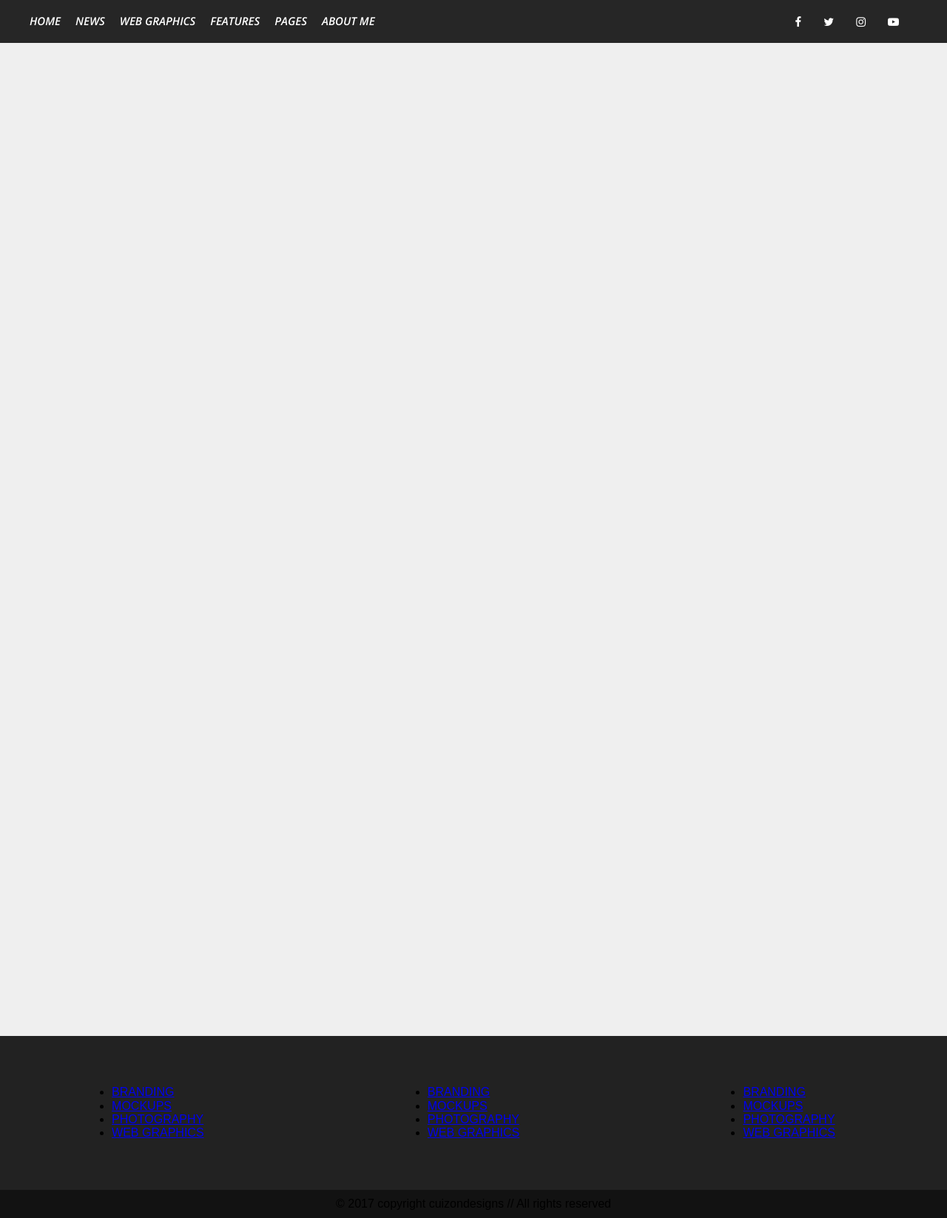
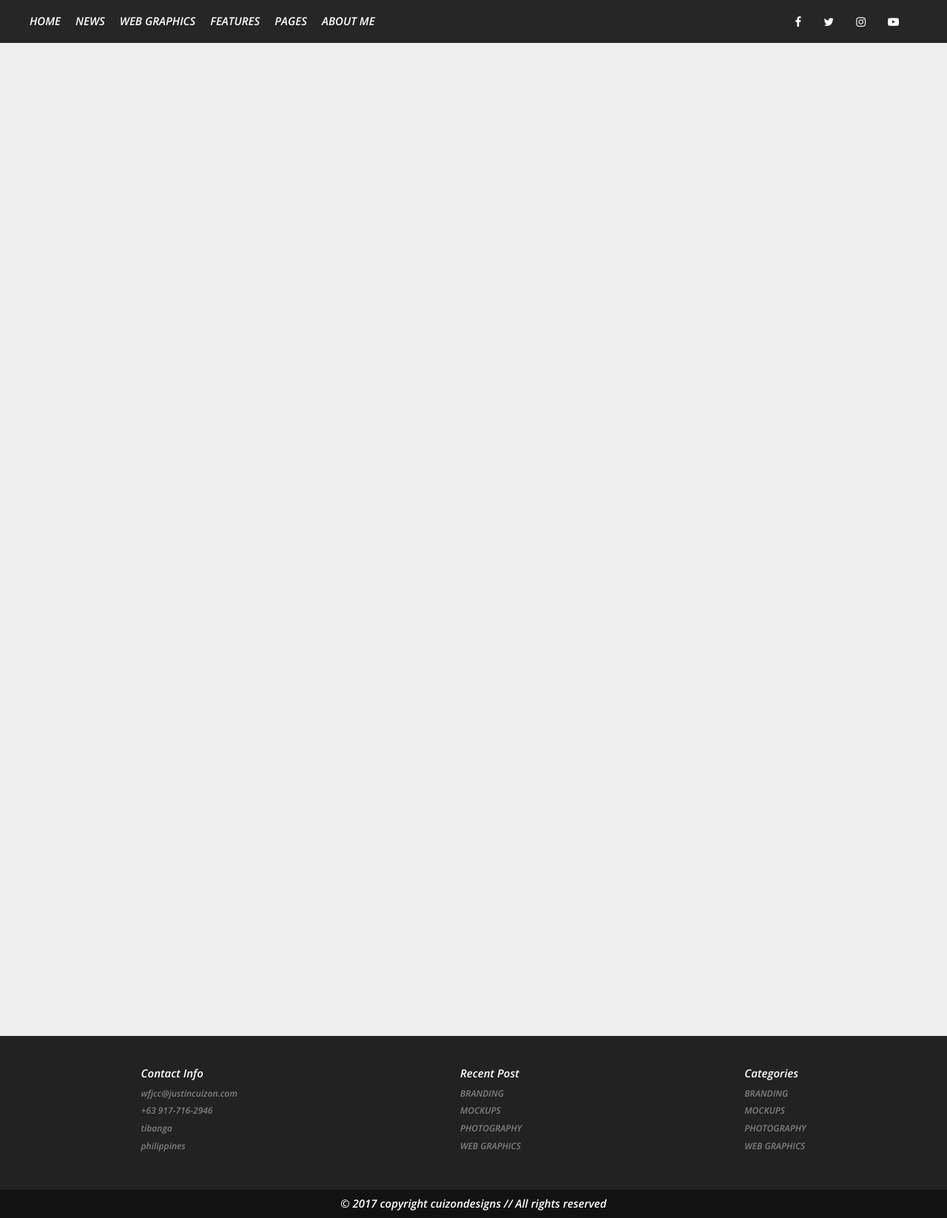
Before and after one commit to juscuizon/blog, a Jekyll site: the page built from index.html, in a window 1280 px wide. Shown: the whole page at 74% size. Built offline with Jekyll 4.4.1, drawn with Linux system fonts in a browser that asks for light colours; some web fonts are replaced.

Commit message:
created a container for the footer and added some temporary styles for the texts

```diff
--- a/_includes/footer.html
+++ b/_includes/footer.html
@@ -1 +1 @@
-<div class="footer-bar"><div class="contact-information"><ul><li><a href="#">BRANDING</a></li><li><a href="#">MOCKUPS</a></li><li><a href="#">PHOTOGRAPHY</a></li><li><a href="#">WEB GRAPHICS</a></li></ul></div><div class="recent-post"><ul><li><a href="#">BRANDING</a></li><li><a href="#">MOCKUPS</a></li><li><a href="#">PHOTOGRAPHY</a></li><li><a href="#">WEB GRAPHICS</a></li></ul></div><div class="categories"><ul><li><a href="#">BRANDING</a></li><li><a href="#">MOCKUPS</a></li><li><a href="#">PHOTOGRAPHY</a></li><li><a href="#">WEB GRAPHICS</a></li></ul></div></div><div class="copyright-bar"><span>© 2017 copyright cuizondesigns // All rights reserved</span></div>
+<div class="footer-bar"><div class="contact-information"><span>Contact Info</span><ul><li>wfjcc@justincuizon.com</li><li>+63 917-716-2946</li><li>tibanga</li><li>philippines</li></ul></div><div class="recent-post"><span>Recent Post</span><ul><li><a href="#">BRANDING</a></li><li><a href="#">MOCKUPS</a></li><li><a href="#">PHOTOGRAPHY</a></li><li><a href="#">WEB GRAPHICS</a></li></ul></div><div class="categories"><span>Categories</span><ul><li><a href="#">BRANDING</a></li><li><a href="#">MOCKUPS</a></li><li><a href="#">PHOTOGRAPHY</a></li><li><a href="#">WEB GRAPHICS</a></li></ul></div></div><div class="copyright-bar"><span>© 2017 copyright cuizondesigns // All rights reserved</span></div>
--- a/_layouts/default.html
+++ b/_layouts/default.html
@@ -22,7 +22,9 @@
                 {{content}}
             </div>
         </div>
-        {% include footer.html %}
+        <div class="footer-container">
+            {% include footer.html %}
+        </div>
     </body>
 
 </html>
--- a/assets/css/main.css
+++ b/assets/css/main.css
@@ -2646,6 +2646,13 @@ html {
   position: relative;
   max-width: 1200px;
   min-height: 1400px;
+  left: 0px;
+  margin: 0px auto; }
+
+.footer-container {
+  position: relative;
+  max-width: 1200px;
+  min-height: 199px;
   left: 0px;
   margin: 0px auto; }
 
@@ -3015,6 +3022,24 @@ html {
   height: 200px;
   padding: .25rem 9999rem;
   background: #222222; }
+  .footer-bar span {
+    text-align: left;
+    color: white;
+    font-family: 'Open Sans';
+    font-size: 15px; }
+  .footer-bar ul {
+    padding-top: 10px; }
+    .footer-bar ul li {
+      list-style-type: none;
+      padding-bottom: 10px;
+      color: grey;
+      font-family: 'Open Sans';
+      font-size: 12px; }
+      .footer-bar ul li a {
+        text-decoration: none;
+        color: grey;
+        font-family: 'Open Sans';
+        font-size: 12px; }
 
 .copyright-bar {
   display: -webkit-box;
@@ -3032,4 +3057,7 @@ html {
   margin: 0 -9999rem;
   height: 30px;
   padding: .25rem 9999rem;
-  background: #121212; }
+  background: #121212;
+  color: white;
+  font-family: 'Open Sans';
+  font-size: 15px; }
```
Also changed, not shown: _pugfiles/footer.pug (+7 -4 lines), assets/css/1-basics/_page-rules.sass (+7 -0 lines), assets/css/2-modules/_footer.sass (+28 -0 lines).
